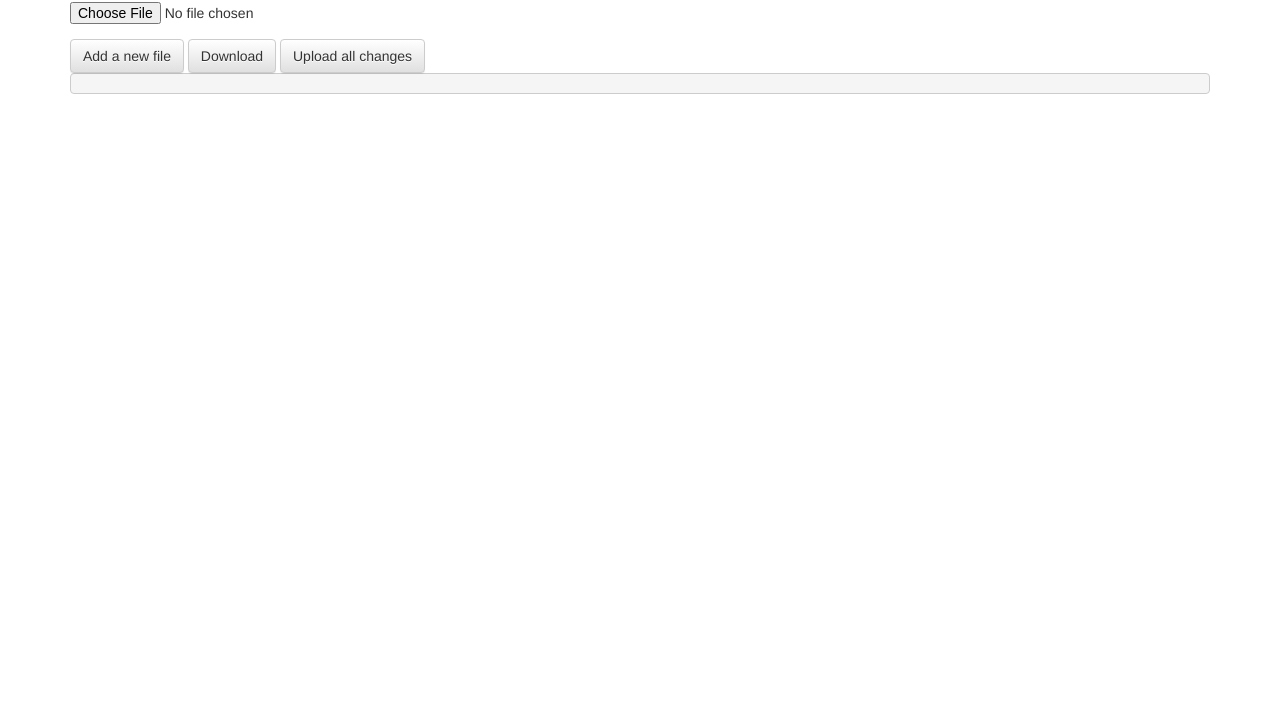
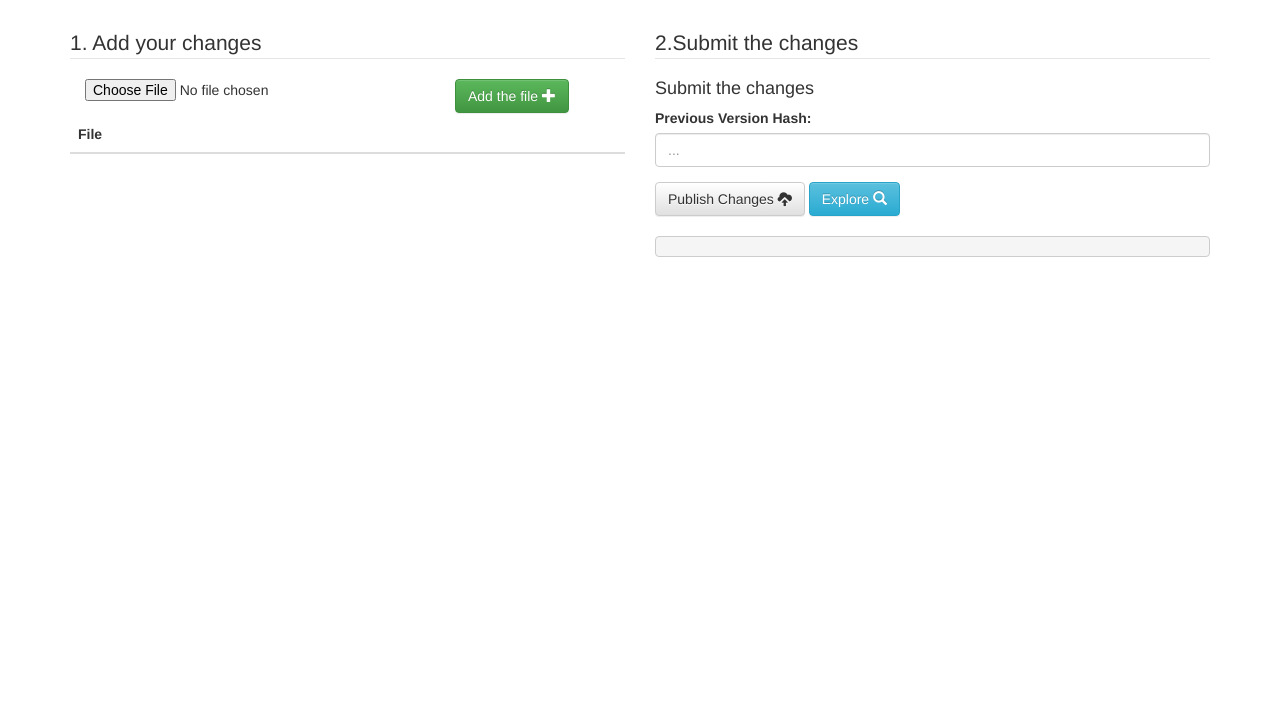
Before and after one commit to 0zAND1z/blockchain-loap, a website: page app/index.html in a window 1280 px wide. Shown: the part 72-800 px from the top of the page. Drawn offline with nearby package versions, Linux system fonts and the light colour scheme; files whose address does not match are found by name.

Commit message:
adds bootstrap style (cool uh?)

```diff
--- a/app/index.html
+++ b/app/index.html
@@ -1,12 +1,15 @@
 <!DOCTYPE html>
 <!DOCTYPE html>
 <html lang="en">
+
 <head>
   <meta charset="utf-8">
   <meta http-equiv="X-UA-Compatible" content="IE=edge">
   <meta name="viewport" content="width=device-width, initial-scale=1">
   <!-- Latest compiled and minified CSS -->
   <link rel="stylesheet" href="https://maxcdn.bootstrapcdn.com/bootstrap/3.3.7/css/bootstrap.min.css" integrity="sha384-BVYiiSIFeK1dGmJRAkycuHAHRg32OmUcww7on3RYdg4Va+PmSTsz/K68vbdEjh4u" crossorigin="anonymous">
+  <link rel="stylesheet" type="text/css" href="/app/stylesheets/app.css" media="screen" />
+  <!--cant get the css connected-->
 
   <!-- Optional theme -->
   <link rel="stylesheet" href="https://maxcdn.bootstrapcdn.com/bootstrap/3.3.7/css/bootstrap-theme.min.css" integrity="sha384-rHyoN1iRsVXV4nD0JutlnGaslCJuC7uwjduW9SVrLvRYooPp2bWYgmgJQIXwl/Sp" crossorigin="anonymous">
@@ -16,25 +19,60 @@
 
   <script src="./app.js"></script>
 </head>
+
 <body>
   <div class="container">
+    <h1 class="Header" style="text-align:center; margin-bottom:40px">Mapping of Documents</h1>
+
+    <div class="row">
+      <div class="col-lg-6">
+        <div class="align-center">
+          <!--does not work?-->
+          <legend>1. Add your changes</legend>
+          <div class="form-group">
+            <div class="col-md-8">
+              <div class="form-group">
+                <input type="file" id="uploadFies">
+              </div>
+            </div>
+            <div class="col-md-4">
+                <a class="btn btn-success" onclick="App.uploadFile()">Add the file <span class="glyphicon glyphicon-plus" aria-hidden="true"></span></a>
+            </div>
+            <table class="table table-striped">
+              <thead>
+                <tr>
+                  <th>File</th>
+                </tr>
+              </thead>
+              <tbody id="fileTable">
+
+              </tbody>
+            </table>
+          </div>
+
+        </div>
+      </div>
+      <div class="col-lg-6">
+        <div class="align-center">
+          <!--does not work?-->
+          <legend>2.Submit the changes</legend>
+          <h4 class="text-bold">Submit the changes</h4>
           <form>
             <div class="form-group">
               <label for="hash">Previous Version Hash:</label>
-          <input type="text" class="form-control" id="hash" placeholder="e.g., 95"></input>
+              <input type="text" class="form-control" id="hash" placeholder="..."></input>
             </div>
-
-        <div class="form-group">
-            <input type="file" id="uploadFies">
-        </div>
-
-        <a class="btn btn-default" onclick="App.uploadFile()">Add a new file</a>
-
-        <a class="btn btn-default" onclick="App.downloadFile()">Download</a>
-        <a class="btn btn-default" onclick="App.publishChanges()">Upload all changes</a>
-
+            <a class="btn btn-default" onclick="App.publishChanges()">Publish Changes <span class="glyphicon glyphicon-cloud-upload" aria-hidden="true"></span></a>
+            <a class="btn btn-info" onclick="App.downloadFile()">Explore <span class="glyphicon glyphicon-search" aria-hidden="true"></span></a>
+            <br>
+            <br>
             <pre><code id="fileList"></code></pre>
           </form>
         </div>
+      </div>
+
+    </div>
+  </div>
 </body>
+
 </html>
--- a/app/javascripts/app.js
+++ b/app/javascripts/app.js
@@ -26,10 +26,8 @@ function Upload (reader, filename) {
   const buffer = Buffer.from(reader.result)
   return IPFS_CLIENT.add(buffer)
     .then((response) => {
-      console.log(response)
       ipfsId = response[0].hash
       FILES[ipfsId] = { 'name': filename, 'size': response[0].size }
-      console.log(ipfsId)
     }).catch((err) => {
       console.error(err)
     })
@@ -75,8 +73,9 @@ function BuildHashStructure (previousHash, motherHash, filesHashes) {
 
   IPFS_CLIENT.object.put(data)
     .then( (response) => {
-      console.log(response.toJSON())
-
+      let objectCreated = response.toJSON()
+      let hashForm = document.getElementById('hash')
+      hashForm.value = objectCreated.multihash
     }).catch( (err) => {
       console.log('oops')
       console.log(err)
@@ -115,7 +114,7 @@ window.App = {
   updateBlockchainHash: function () {
     let transaction = {
       to: "0x2c41f0a7aDfa683d3D3BBA4DAFd5539Ca34F8961",
-      data: 'Mother!'
+      data: 'New hash here'
     }
     web3.eth.sendTransaction(transaction, (err, out) => {
       // We got a transaction, if no error
@@ -133,11 +132,20 @@ window.App = {
 
     console.log(uploadForm)
     let file = uploadForm.files[0]
-    console.log(file.name)
     let reader = new window.FileReader()
     reader.onloadend = () => {
       Upload(reader, file.name).then(() => {
         document.getElementById('fileList').innerText = JSON.stringify(FILES)
+        let fileTable = document.getElementById('fileTable')
+
+        var tr = document.createElement('tr')
+        var tdElement = document.createElement('td')
+        tdElement.innerHTML = file.name
+        tr.appendChild(tdElement)
+        fileTable.appendChild(tr)
+
+        uploadForm.value = '' //clear file form
+
       })
     }
     reader.readAsArrayBuffer(file)
@@ -145,7 +153,6 @@ window.App = {
 
   downloadFile: function () {
     let hashForm = document.getElementById('hash')
-    console.log(hashForm)
     if (hashForm.value.length > 0) Download(hashForm.value)
   },
 
--- a/app/stylesheets/app.css
+++ /dev/null
@@ -1,52 +0,0 @@
-body {
-  margin-left: 25%;
-  margin-right: 25%;
-  margin-top: 10%;
-  font-family: "Open Sans", sans-serif;
-}
-
-label {
-  display: inline-block;
-  width: 100px;
-}
-
-input {
-  width: 500px;
-  padding: 5px;
-  font-size: 16px;
-}
-
-button {
-  font-size: 16px;
-  padding: 5px;
-}
-
-h1, h2 {
-  display: inline-block;
-  vertical-align: middle;
-  margin-top: 0px;
-  margin-bottom: 10px;
-}
-
-h2 {
-  color: #AAA;
-  font-size: 32px;
-}
-
-h3 {
-  font-weight: normal;
-  color: #AAA;
-  font-size: 24px;
-}
-
-.black {
-  color: black;
-}
-
-#balance {
-  color: black;
-}
-
-.hint {
-  color: #666;
-}
```
Also changed, not shown: app/img/imageplaceholder.jpg (added). Lines whose indentation alone changed are shown as unchanged.
